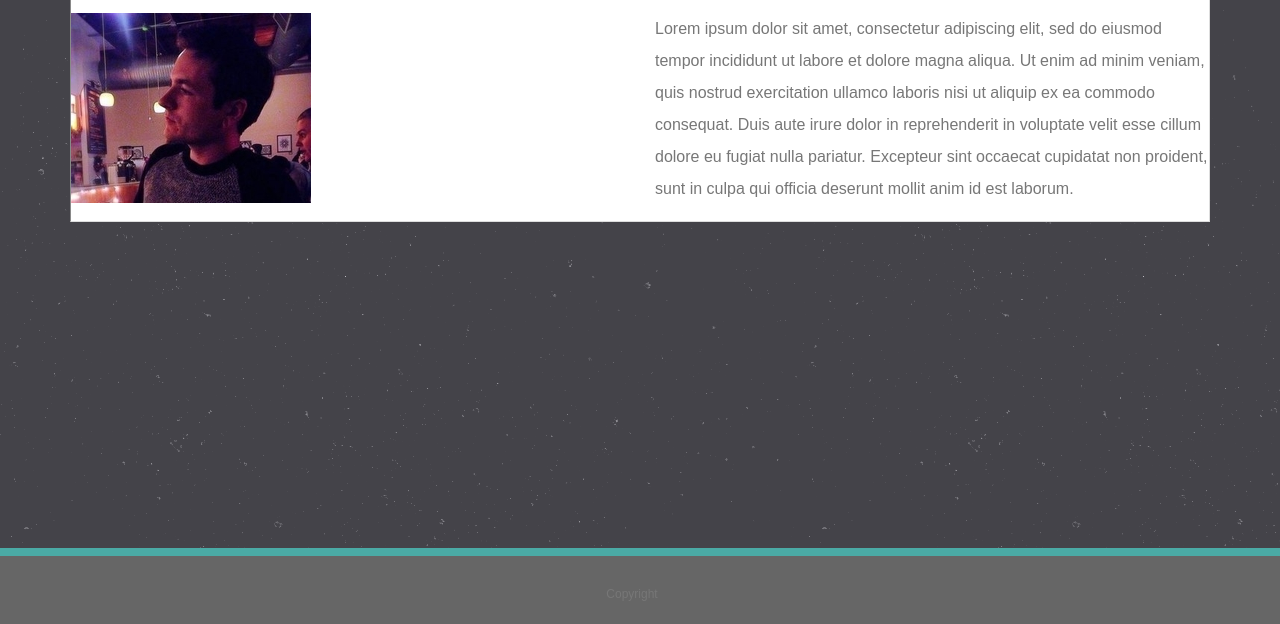
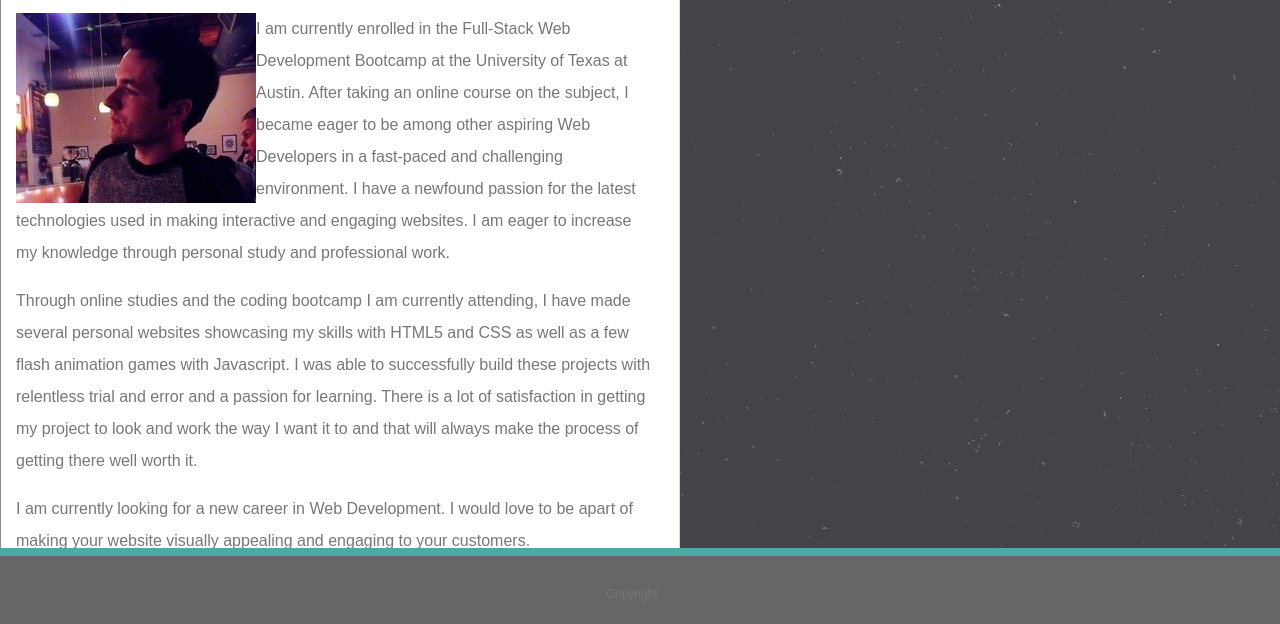
Before and after one commit to alxndrryan/Portfolio, a plain HTML site: page index.html in a window 1280 px wide. Shown: the part 176-800 px from the top of the page. Drawn offline with nearby package versions, Linux system fonts and the light colour scheme.

Commit message:
fixes container width

```diff
--- a/assets/css/styles.css
+++ b/assets/css/styles.css
@@ -86,6 +86,19 @@ a {
     border-style: inset;
     border-width: 1px;
     margin: 40px auto;
+    width: 680px;
+}
+
+.empty {
+    background-image:url(../images/stardust-img.png)
+}
+
+.profile-pic {
+    float: left;
+}
+
+.about-me {
+    width: 640px;
 }
 
 
--- a/index.html
+++ b/index.html
@@ -32,22 +32,31 @@
       </nav>
     </div>
 
-    <div class="container">
+    <div class="container position-absolute">
       <div class="row">
-        <div class="col-sm-6">
-        <h1>About Me</h1>
-        <hr>
+        <div class="col-8">
+            <div class="page-header">
+                <h1>About Me</h1>
+                <hr>
+              </div>
+
+
+        <div class="row">
+          <div class="col-8">
+            <img class="profile-pic" src="assets/images/profile-pic.jpg" alt="profile-pic">
+
+
+            <p class="about-me">I am currently enrolled in the Full-Stack Web Development Bootcamp at the University of Texas at Austin. After taking an online course on the subject, I became eager to be among other aspiring Web Developers in a fast-paced and challenging environment. I have a newfound passion for the latest technologies used in making interactive and engaging websites. I am eager to increase my knowledge through personal study and professional work.</p>
+            <p class="about-me">Through online studies and the coding bootcamp I am currently attending, I have made several personal websites showcasing my skills with HTML5 and CSS as well as a few flash animation games with Javascript. I was able to successfully build these projects with relentless trial and error and a passion for learning. There is a lot of satisfaction in getting my project to look and work the way I want it to and that will always make the process of getting there well worth it.</p>
+            <p class="about-me">I am currently looking for a new career in Web Development. I would love to be apart of making your website visually appealing and engaging to your customers.</p>          </div>
+
+
         </div>
-        <div class="row">
-          <div class="col-sm-6">
-            <img src="assets/images/profile-pic.jpg" alt="profile-pic">
-          </div>
-          <div class="col-sm-6">
-            <p>Lorem ipsum dolor sit amet, consectetur adipiscing elit, sed do eiusmod tempor incididunt ut labore et dolore magna aliqua. Ut enim ad minim veniam, quis nostrud exercitation ullamco laboris nisi ut aliquip ex ea commodo consequat. Duis aute irure dolor in reprehenderit in voluptate velit esse cillum dolore eu fugiat nulla pariatur. Excepteur sint occaecat cupidatat non proident, sunt in culpa qui officia deserunt mollit anim id est laborum.</p>
-          </div>
         </div>
+
       </div>
     </div>
+
 
     <nav class="fixed-bottom footer">
         <p class="navbar-brand copyright">Copyright</p>
```
